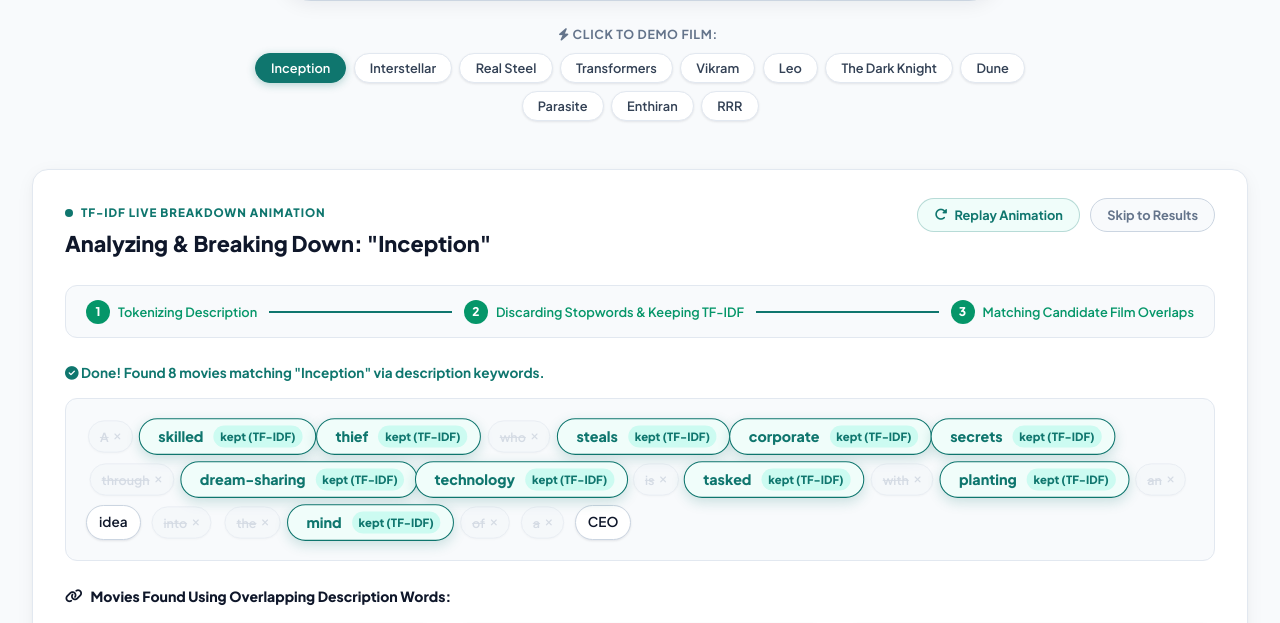
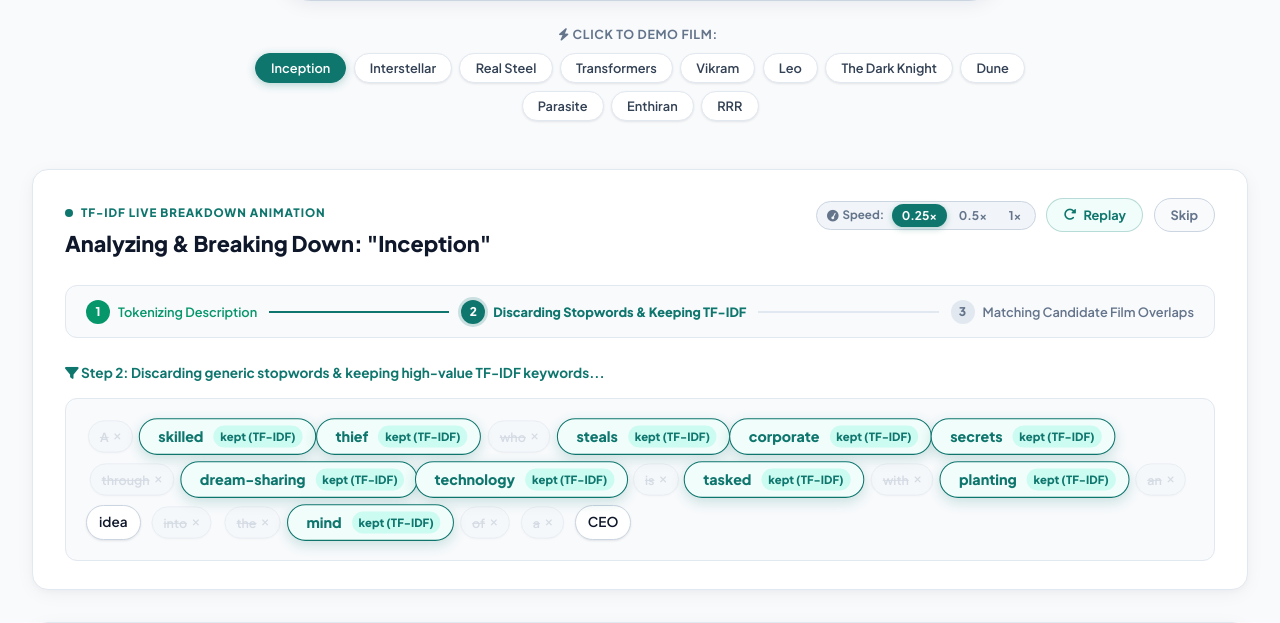
Before and after one commit to Tectonic-s/DevOps-CI-CD-Pipeline, a Flask app: page / in a window 1280 px wide. Shown: the part 445-1068 px from the top of the page. Run offline with Flask 3, Linux system fonts and the light colour scheme; some libraries are stand-ins or nearby versions.

Commit message:
feat(anim): set default animation playback to 0.25x slow-mo with interactive speed controls and sequential token evaluation

```diff
--- a/static/css/style.css
+++ b/static/css/style.css
@@ -1660,6 +1660,50 @@
     display: flex;
     align-items: center;
     gap: 0.65rem;
+    flex-wrap: wrap;
+}
+
+.speed-control-group {
+    display: inline-flex;
+    align-items: center;
+    background-color: #f1f5f9;
+    padding: 0.15rem 0.25rem;
+    border-radius: var(--radius-full);
+    border: 1px solid var(--border-medium);
+    gap: 0.15rem;
+}
+
+.speed-label {
+    font-size: 0.725rem;
+    font-weight: 700;
+    color: var(--text-muted);
+    padding: 0 0.35rem 0 0.35rem;
+    display: inline-flex;
+    align-items: center;
+    gap: 0.25rem;
+}
+
+.btn-speed {
+    background: transparent;
+    border: none;
+    padding: 0.25rem 0.6rem;
+    border-radius: var(--radius-full);
+    font-family: var(--font-body);
+    font-size: 0.75rem;
+    font-weight: 700;
+    color: var(--text-muted);
+    cursor: pointer;
+    transition: all 180ms ease;
+}
+
+.btn-speed:hover {
+    color: var(--text-primary);
+}
+
+.btn-speed.active {
+    background-color: var(--accent-mint);
+    color: #ffffff;
+    box-shadow: 0 2px 6px rgba(15, 118, 110, 0.3);
 }
 
 .btn-stage-ctrl {
--- a/static/js/app.js
+++ b/static/js/app.js
@@ -30,6 +30,7 @@
         watchlist: JSON.parse(localStorage.getItem("cinematch_watchlist") || "[]"),
         corpusStats: null,
         activeSearchMode: "movie", // "movie" or "prompt"
+        playbackSpeed: 0.25, // 0.25x slow-mo playback default
         animationTimeouts: []
     };
 
@@ -395,18 +396,25 @@
             (sourceMovie.top_keywords || []).map(k => k.term.toLowerCase().split(/\s+/)).flat()
         );
 
+        // Playback speed factor (0.25x = 4x slower)
+        const currentSpeed = state.playbackSpeed || 0.25;
+        const speedFactor = 1 / currentSpeed;
+
         // PHASE 1: Populate all word chips with stagger animation
-        elements.animPhaseStatus.innerHTML = `<i class="fa-solid fa-scissors text-mint"></i> Step 1: Breaking description into ${rawWords.length} individual word tokens...`;
+        elements.animPhaseStatus.innerHTML = `<i class="fa-solid fa-scissors text-mint"></i> Step 1: Breaking description into ${rawWords.length} individual word tokens (${currentSpeed}x speed)...`;
 
         elements.animTokensContainer.innerHTML = rawWords.map((word, i) => {
+            const tokenDelay = Math.round(i * 35 * speedFactor);
+            const animDuration = Math.round(300 * Math.min(speedFactor, 2.5));
             return `
-                <span class="anim-word-token" id="token-${i}" style="animation-delay: ${i * 35}ms;">
+                <span class="anim-word-token" id="token-${i}" style="animation-delay: ${tokenDelay}ms; animation-duration: ${animDuration}ms;">
                     <span class="token-word">${word}</span>
                 </span>
             `;
         }).join("");
 
-        // PHASE 2: Discard stopwords and highlight high TF-IDF words (at 900ms)
+        // PHASE 2: Discard stopwords and highlight high TF-IDF words (staggered in 0.25x)
+        const t1Delay = Math.round(950 * speedFactor);
         const t1 = setTimeout(() => {
             elements.pillStep1.className = "anim-step-pill completed";
             elements.connector1.className = "anim-step-connector active";
@@ -415,6 +423,8 @@
             elements.animPhaseStatus.innerHTML = `<i class="fa-solid fa-filter text-amber"></i> Step 2: Discarding generic stopwords & keeping high-value TF-IDF keywords...`;
 
             rawWords.forEach((word, i) => {
+                const wordEvalDelay = Math.round(i * 20 * speedFactor);
+                const subTimer = setTimeout(() => {
                     const el = document.getElementById(`token-${i}`);
                     if (!el) return;
 
@@ -436,11 +446,14 @@
                             <span class="token-status-tag">kept (TF-IDF)</span>
                         `;
                     }
+                }, wordEvalDelay);
+                state.animationTimeouts.push(subTimer);
             });
-        }, 950);
+        }, t1Delay);
         state.animationTimeouts.push(t1);
 
-        // PHASE 3: Match candidate movies using overlapping words (at 1900ms)
+        // PHASE 3: Match candidate movies using overlapping words
+        const t2Delay = Math.round(2000 * speedFactor);
         const t2 = setTimeout(() => {
             elements.pillStep2.className = "anim-step-pill completed";
             elements.connector2.className = "anim-step-connector active";
@@ -466,9 +479,10 @@
                 });
 
                 const matchedTags = sharedList.slice(0, 3).map(t => `<span class="match-highlight">${t}</span>`).join(" ");
+                const matchDelay = Math.round(idx * 250 * speedFactor);
 
                 return `
-                    <div class="anim-match-card" style="animation-delay: ${idx * 150}ms;">
+                    <div class="anim-match-card" style="animation-delay: ${matchDelay}ms;">
                         <img src="${movie.poster_url}" alt="${movie.title}" class="anim-match-thumb">
                         <div class="anim-match-info">
                             <div class="anim-match-title">${movie.title}</div>
@@ -481,14 +495,15 @@
                     </div>
                 `;
             }).join("");
-        }, 1950);
+        }, t2Delay);
         state.animationTimeouts.push(t2);
 
-        // PHASE 4: Animation Complete (at 2800ms)
+        // PHASE 4: Animation Complete
+        const t3Delay = Math.round(3100 * speedFactor);
         const t3 = setTimeout(() => {
             elements.pillStep3.className = "anim-step-pill completed";
             elements.animPhaseStatus.innerHTML = `<i class="fa-solid fa-circle-check text-emerald"></i> Done! Found ${recommendations.length} movies matching "${sourceMovie.title}" via description keywords.`;
-        }, 2850);
+        }, t3Delay);
         state.animationTimeouts.push(t3);
     }
 
@@ -529,6 +544,19 @@
             }
         });
     }
+
+    // Speed Selector Buttons (0.25x default)
+    document.querySelectorAll(".btn-speed").forEach(btn => {
+        btn.addEventListener("click", () => {
+            const speed = parseFloat(btn.dataset.speed || "0.25");
+            state.playbackSpeed = speed;
+            document.querySelectorAll(".btn-speed").forEach(b => b.classList.remove("active"));
+            btn.classList.add("active");
+            if (state.currentMovieData && state.currentRecommendations.length > 0) {
+                runTfidfWordBreakdownAnimation(state.currentMovieData, state.currentRecommendations);
+            }
+        });
+    });
 
     // ==========================================
     // RENDER MOVIE CARDS & REASONS
--- a/templates/index.html
+++ b/templates/index.html
@@ -110,11 +110,17 @@
                     <h2 class="stage-title" id="anim-stage-title">Breaking Down Description for "Inception"</h2>
                 </div>
                 <div class="stage-actions">
+                    <div class="speed-control-group" id="speed-control-group">
+                        <span class="speed-label"><i class="fa-solid fa-gauge-simple-high"></i> Speed:</span>
+                        <button type="button" class="btn-speed active" data-speed="0.25">0.25x</button>
+                        <button type="button" class="btn-speed" data-speed="0.5">0.5x</button>
+                        <button type="button" class="btn-speed" data-speed="1.0">1x</button>
+                    </div>
                     <button class="btn-stage-ctrl" id="btn-replay-anim" title="Replay the word breakdown animation">
-                        <i class="fa-solid fa-rotate-right"></i> Replay Animation
+                        <i class="fa-solid fa-rotate-right"></i> Replay
                     </button>
                     <button class="btn-stage-ctrl secondary" id="btn-skip-anim" title="Skip to final recommendations">
-                        Skip to Results
+                        Skip
                     </button>
                 </div>
             </div>
```
Lines whose indentation alone changed are shown as unchanged.
